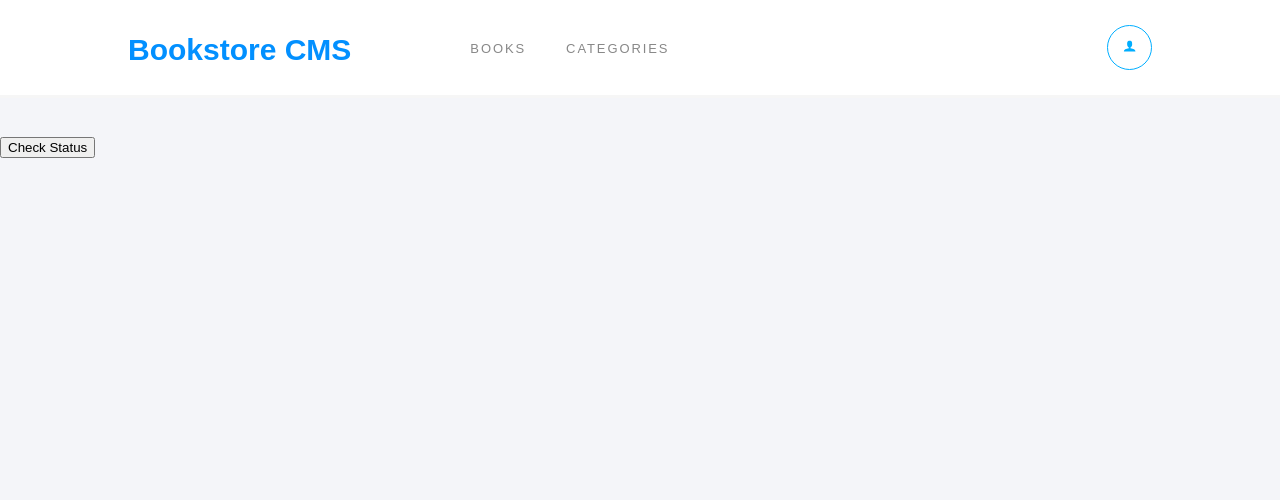
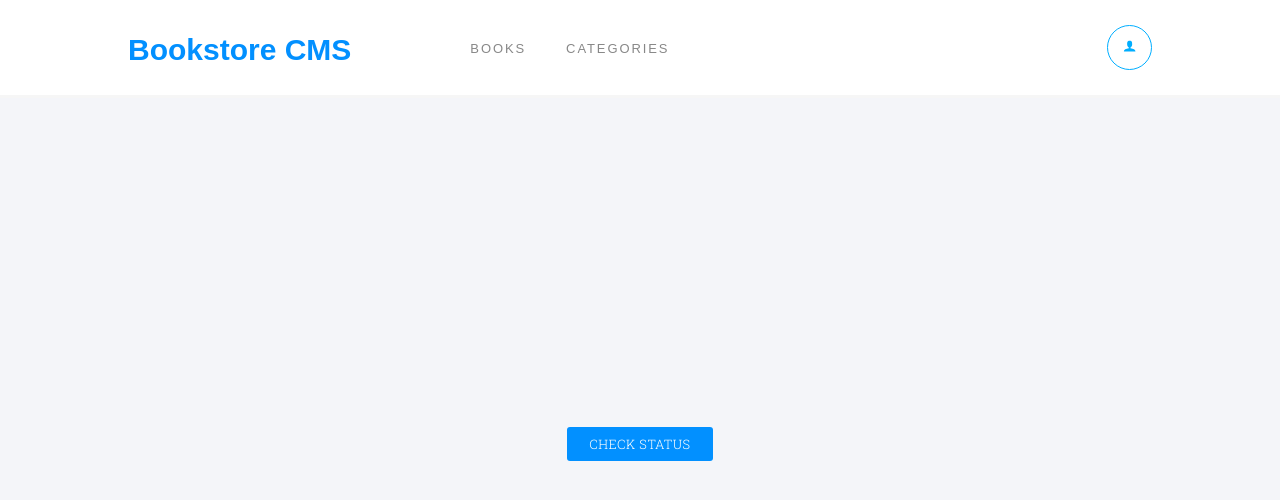
Before and after one commit to CakeInTech/BOOKSTORE, a React (Create React App) app: page /categories in a window 1280 px wide. Shown: the top 500 px of the page. Built offline with nearby package versions, Linux system fonts and the light colour scheme; a web font is replaced by a local one.

Commit message:
Update the category

```diff
--- a/src/components/Categories/Categories.js
+++ b/src/components/Categories/Categories.js
@@ -1,12 +1,13 @@
 import React from 'react';
 import { useDispatch, useSelector } from 'react-redux';
 import { checkStatus } from '../../src/redux/categories/categories';
+import styles from './category.module.css';
 
 const Categories = () => {
   const status = useSelector((state) => (state.categories));
   const dispatch = useDispatch();
   return (
-    <div className="category">
+    <div className={styles.category}>
       <p>
         {status}
       </p>
--- /dev/null
+++ b/src/components/Categories/category.module.css
@@ -0,0 +1,29 @@
+.category {
+  display: flex;
+  flex-direction: column;
+  align-items: center;
+  justify-content: center;
+  align-self: center;
+  width: 100%;
+  height: 70vh;
+}
+
+.category button {
+    padding: 0.5rem 1.375rem;
+    border-radius: 3px;
+    background-color: #0290ff;
+    font-family: 'Roboto Slab', serif;
+    font-size: 0.813rem;
+    font-weight: 300;
+    font-stretch: normal;
+    font-style: normal;
+    line-height: normal;
+    letter-spacing: 0.5px;
+    text-align: center;
+    color: #fff;
+    border: 0;
+    cursor: pointer;
+    margin-top: 1.438rem;
+    text-transform: uppercase;
+    transition: all 0.2s cubic-bezier(0.22, 0.61, 0.36, 1);
+}
```
